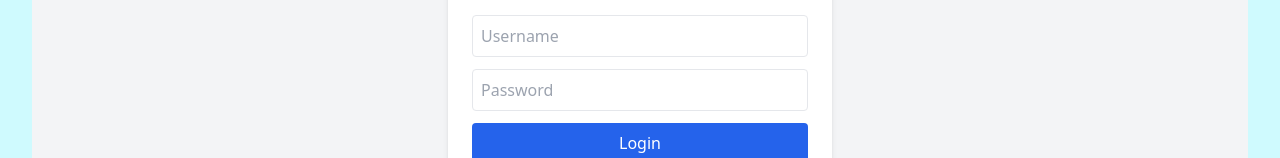
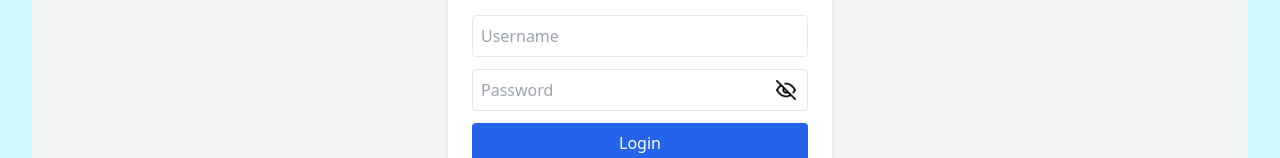
Before and after one commit to L-Praveen36/LostFound, a React (Create React App) app: page /admin-login in a window 1280 px wide. Shown: the part 415-573 px from the top of the page. Built offline with nearby package versions, Linux system fonts and the light colour scheme.

Commit message:
Fix: Add /admin-login route to App.js

```diff
--- a/src/components/AdminLogin.js
+++ b/src/components/AdminLogin.js
@@ -3,6 +3,7 @@ import React, { useState } from 'react';
 const AdminLogin = () => {
   const [username, setUsername] = useState('');
   const [password, setPassword] = useState('');
+  const [showPassword, setShowPassword] = useState(false); // 👁️ Control visibility
   const [error, setError] = useState('');
 
   const handleLogin = async (e) => {
@@ -30,6 +31,7 @@ const AdminLogin = () => {
       <form onSubmit={handleLogin} className="bg-white p-6 rounded-lg shadow-md w-full max-w-sm">
         <h2 className="text-2xl font-bold mb-4">🔐 Admin Login</h2>
         {error && <div className="text-red-600 mb-2">{error}</div>}
+
         <input
           type="text"
           placeholder="Username"
@@ -38,14 +40,24 @@ const AdminLogin = () => {
           required
           className="w-full mb-3 p-2 border rounded"
         />
+
+        <div className="relative mb-3">
   <input
-          type="password"
+    type={showPassword ? 'text' : 'password'}
     placeholder="Password"
     value={password}
     onChange={e => setPassword(e.target.value)}
     required
-          className="w-full mb-3 p-2 border rounded"
+    className="w-full p-2 border rounded pr-10"
   />
+  <img
+    src={showPassword ? "/eyeopen.png" : "/eyeclosed.png"}
+    alt="Toggle visibility"
+    onClick={() => setShowPassword(prev => !prev)}
+    className="absolute right-3 top-1/2 transform -translate-y-1/2 h-5 w-5 cursor-pointer"
+  />
+</div>
+
         <button type="submit" className="w-full bg-blue-600 text-white py-2 rounded hover:bg-blue-700">
           Login
         </button>
```
Also changed, not shown: public/eyeclosed.png (added), public/eyeopen.png (added). Lines whose indentation alone changed are shown as unchanged.
